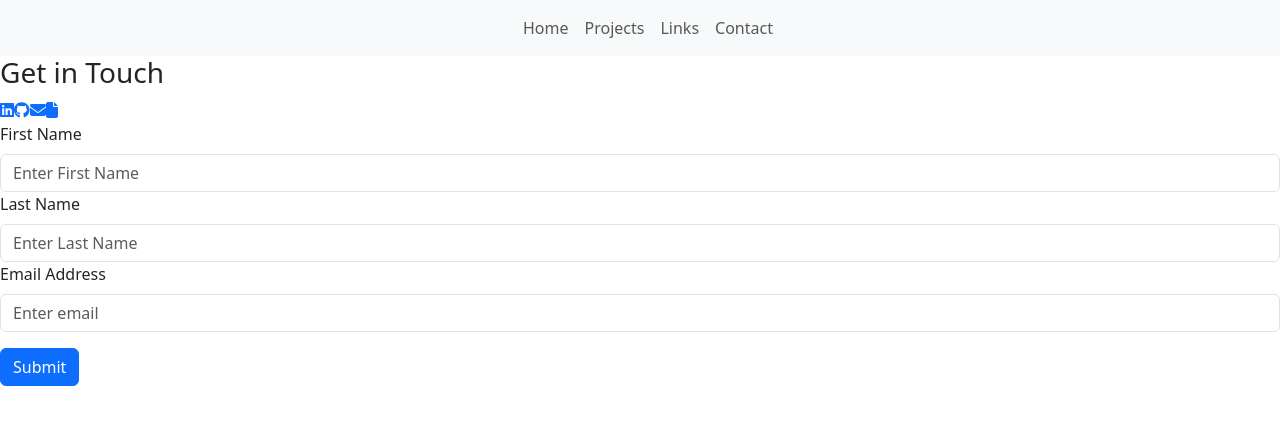
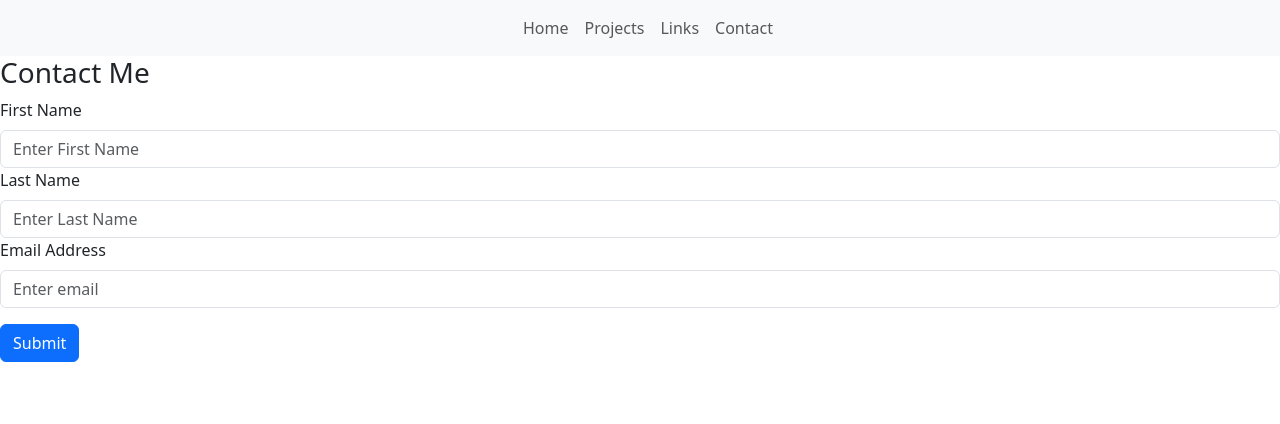
Before and after one commit to chrisma89/Chrisma-Caroline-Stephen, a React (Vite) app in the folder React/: page /contact in a window 1280 px wide. Shown: the top 424 px of the page. Built offline with nearby package versions, Linux system fonts and the light colour scheme.

Commit message:
links page added to keep external links on one page

```diff
--- a/React/src/App.jsx
+++ b/React/src/App.jsx
@@ -14,6 +14,7 @@ import './projects.json';
 import ProjectsGallery from './Pages/ProjectGallery';
 import projectsData from "./projects.json"
 import Contact from "./Pages/Contact"
+import Links from './Pages/LInks';
 
 
 function App() {
@@ -24,7 +25,7 @@ function App() {
         <Routes>
           <Route path="/" element={<HomeCard />} />
           <Route path="/projects" element={<ProjectsGallery />} />
-          {/* <Route path="/projects" element={<Projects />} /> */}
+          <Route path="/links" element={<Links />} />
           <Route path="/contact" element={<Contact />} />
         </Routes>
       </div>
--- a/React/src/Pages/Contact/index.jsx
+++ b/React/src/Pages/Contact/index.jsx
@@ -1,18 +1,11 @@
 import Button from 'react-bootstrap/Button';
 import Form from 'react-bootstrap/Form';
-import React from 'react';
-import { FontAwesomeIcon } from '@fortawesome/react-fontawesome';
-import { faEnvelope, faFile } from '@fortawesome/free-solid-svg-icons';
-import { faGithub, faLinkedin } from '@fortawesome/free-brands-svg-icons';
+
 
 const Contact = () => {
   return(
     <>
-    <h3>Get in Touch</h3>
-    <a href="https://www.linkedin.com/in/chrisma-caroline-stephen/"><FontAwesomeIcon icon={faLinkedin} /></a>
-    <a href="https://github.com/chrisma89"><FontAwesomeIcon icon={faGithub} /></a>
-    <a href="mailto:chrismacaroline@gmail.com"><FontAwesomeIcon icon={faEnvelope} /></a>
-    <a href="https://docs.google.com/document/d/1hTBfm4X3syo_9xZpZ9r_Xojsw8e-u_sk/edit?usp=sharing&ouid=107425732819687011201&rtpof=true&sd=true"><FontAwesomeIcon icon={faFile} /></a>
+    <h3>Contact Me</h3>
 
 
     {/* Contact form */}
--- /dev/null
+++ b/React/src/Pages/LInks/index.jsx
@@ -0,0 +1,20 @@
+
+import React from 'react';
+import { FontAwesomeIcon } from '@fortawesome/react-fontawesome';
+import { faEnvelope, faFile } from '@fortawesome/free-solid-svg-icons';
+import { faGithub, faLinkedin } from '@fortawesome/free-brands-svg-icons';
+
+const Links = () => {
+  return(
+    <>
+    <h3>Get in Touch</h3>
+    <a href="https://www.linkedin.com/in/chrisma-caroline-stephen/"><FontAwesomeIcon icon={faLinkedin} /></a>
+    <a href="https://github.com/chrisma89"><FontAwesomeIcon icon={faGithub} /></a>
+    <a href="mailto:chrismacaroline@gmail.com"><FontAwesomeIcon icon={faEnvelope} /></a>
+    <a href="https://docs.google.com/document/d/1hTBfm4X3syo_9xZpZ9r_Xojsw8e-u_sk/edit?usp=sharing&ouid=107425732819687011201&rtpof=true&sd=true"><FontAwesomeIcon icon={faFile} /></a>
+
+   </>
+  )
+}
+
+export default Links;
```
